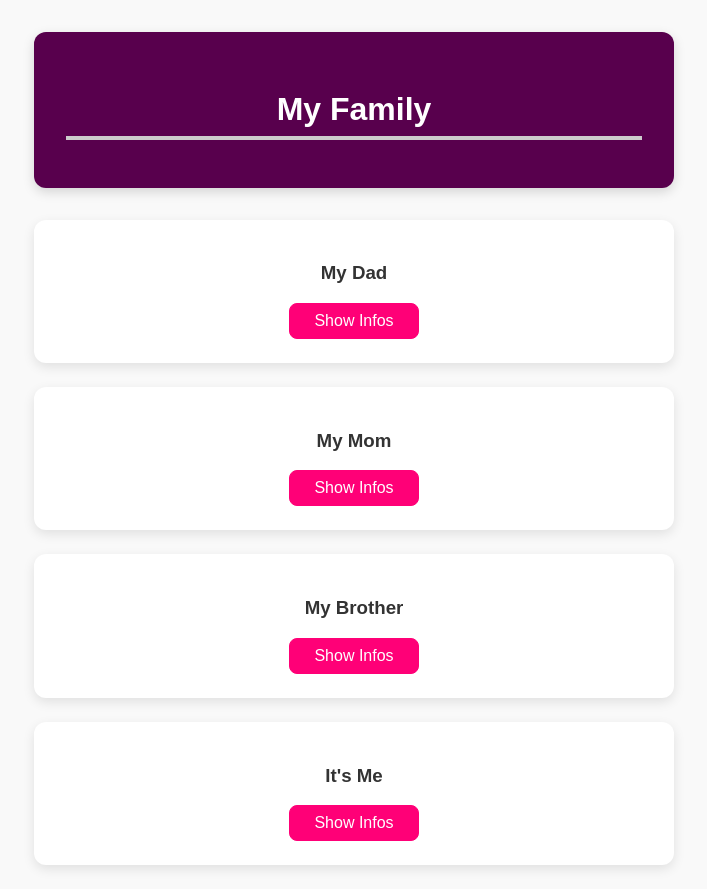
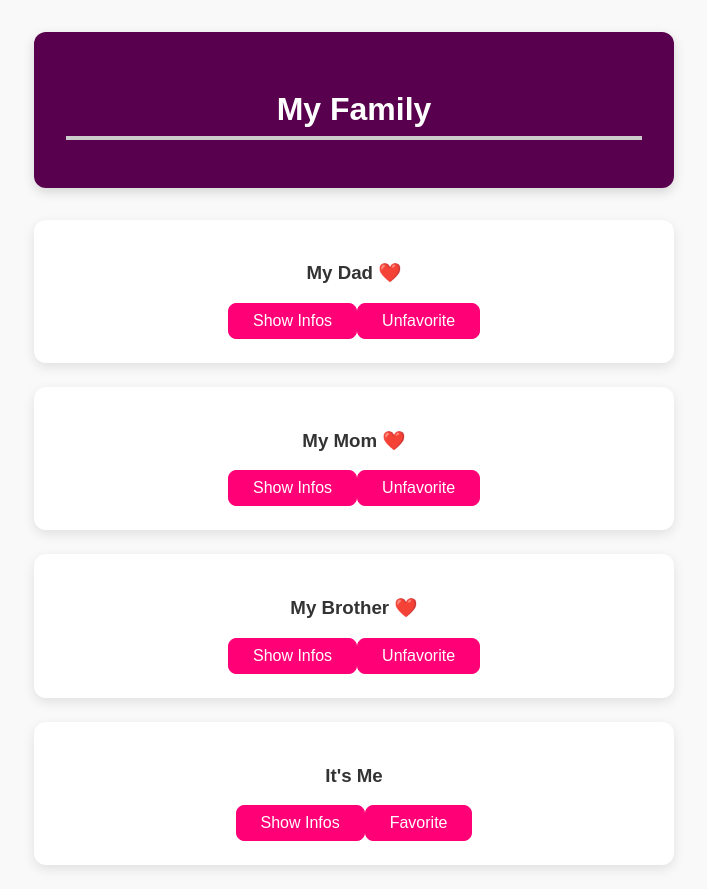
Before and after one commit to Melrizzuto/vue-cli-01-a-new-vue-project, a Vue app: page / in a window 1280 px wide. Shown: the whole page, without its empty margins (286-993 px from the left). Built offline with nearby package versions, Linux system fonts and the light colour scheme.

Commit message:
feat: add favorite prop and update props typing

```diff
--- a/src/App.vue
+++ b/src/App.vue
@@ -7,6 +7,7 @@
         :surname="member.surname"
         :age="member.age"
         :role="member.role"
+        :favorite="member.favorite"
       ></family-info>
     </li>
   </ul>
@@ -24,6 +25,7 @@ export default {
           surname: "Rizzuto",
           age: 59,
           role: "My Dad",
+          favorite: true,
         },
         {
           id: "daniela",
@@ -31,6 +33,7 @@ export default {
           surname: "Prudente",
           age: 55,
           role: "My Mom",
+          favorite: true,
         },
         {
           id: "giuseppe",
@@ -38,6 +41,7 @@ export default {
           surname: "Rizzuto",
           age: 30,
           role: "My Brother",
+          favorite: true,
         },
         {
           id: "melania",
@@ -45,6 +49,7 @@ export default {
           surname: "Rizzuto",
           age: 32,
           role: "It's Me",
+          favorite: false,
         },
       ],
     };
--- a/src/components/FamilyInfo.vue
+++ b/src/components/FamilyInfo.vue
@@ -1,8 +1,17 @@
 <template>
-  <h3>{{ role }}</h3>
+  <h3>
+    {{ role }}
+    <span v-if="isFavorite">❤️</span>
+  </h3>
+
   <button @click="toggleVisibility">
     {{ visible ? "Hide" : "Show" }} Infos
   </button>
+
+  <button @click="toggleFavorite">
+    {{ isFavorite ? "Unfavorite" : "Favorite" }}
+  </button>
+
   <ul v-if="visible">
     <li>Full Name: {{ name }} {{ surname }}</li>
     <li>Age: {{ age }}</li>
@@ -11,16 +20,41 @@
 
 <script>
 export default {
-  props: ["name", "surname", "age", "role"],
+  props: {
+    name: {
+      type: String,
+      required: true,
+    },
+    surname: {
+      type: String,
+      required: true,
+    },
+    age: {
+      type: Number,
+      required: true,
+    },
+    role: {
+      type: String,
+      required: true,
+    },
+    favorite: {
+      type: Boolean,
+      default: false,
+    },
+  },
   data() {
     return {
       visible: false,
+      isFavorite: this.favorite,
     };
   },
   methods: {
     toggleVisibility() {
       this.visible = !this.visible;
     },
+    toggleFavorite() {
+      this.isFavorite = !this.isFavorite;
+    },
   },
 };
 </script>
```
